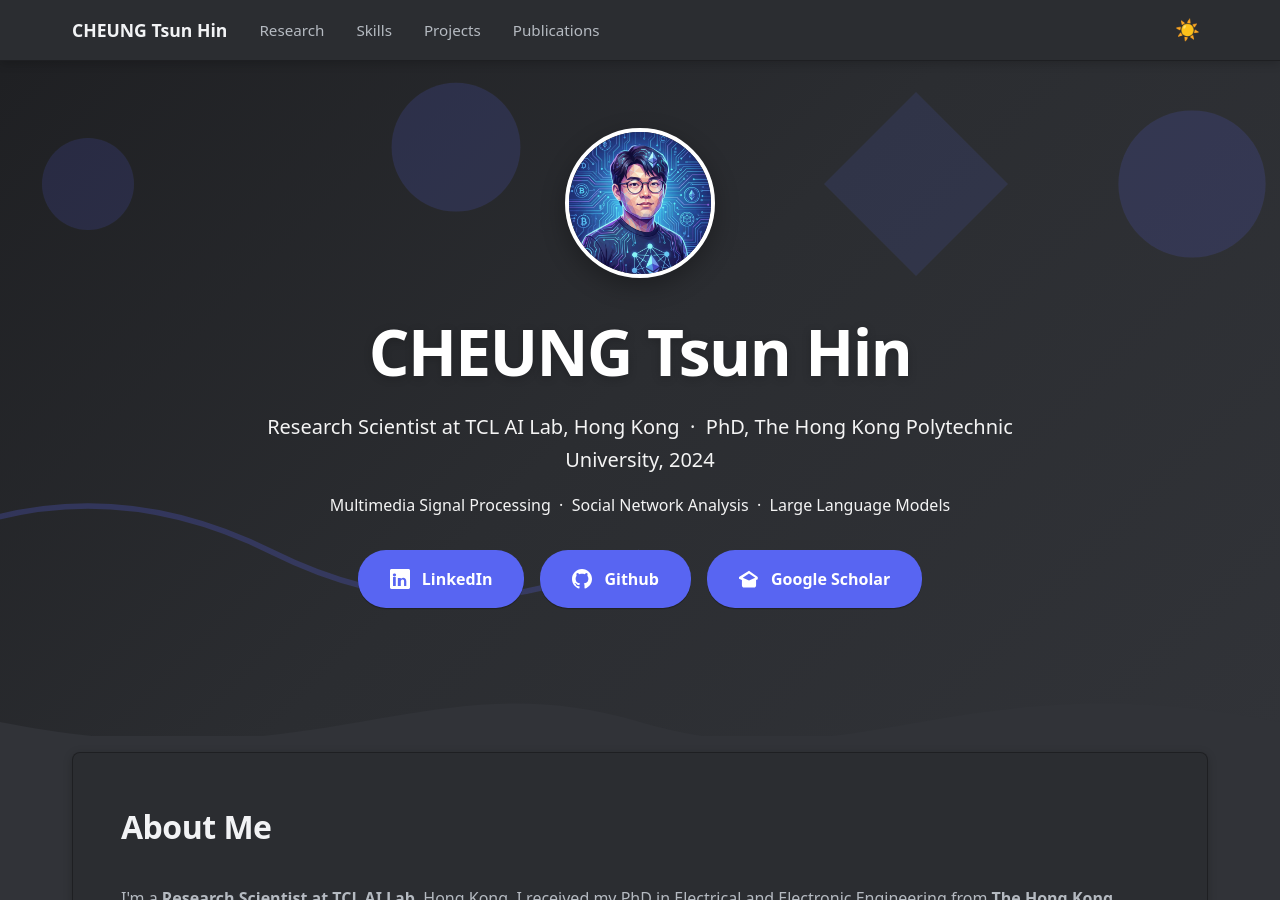
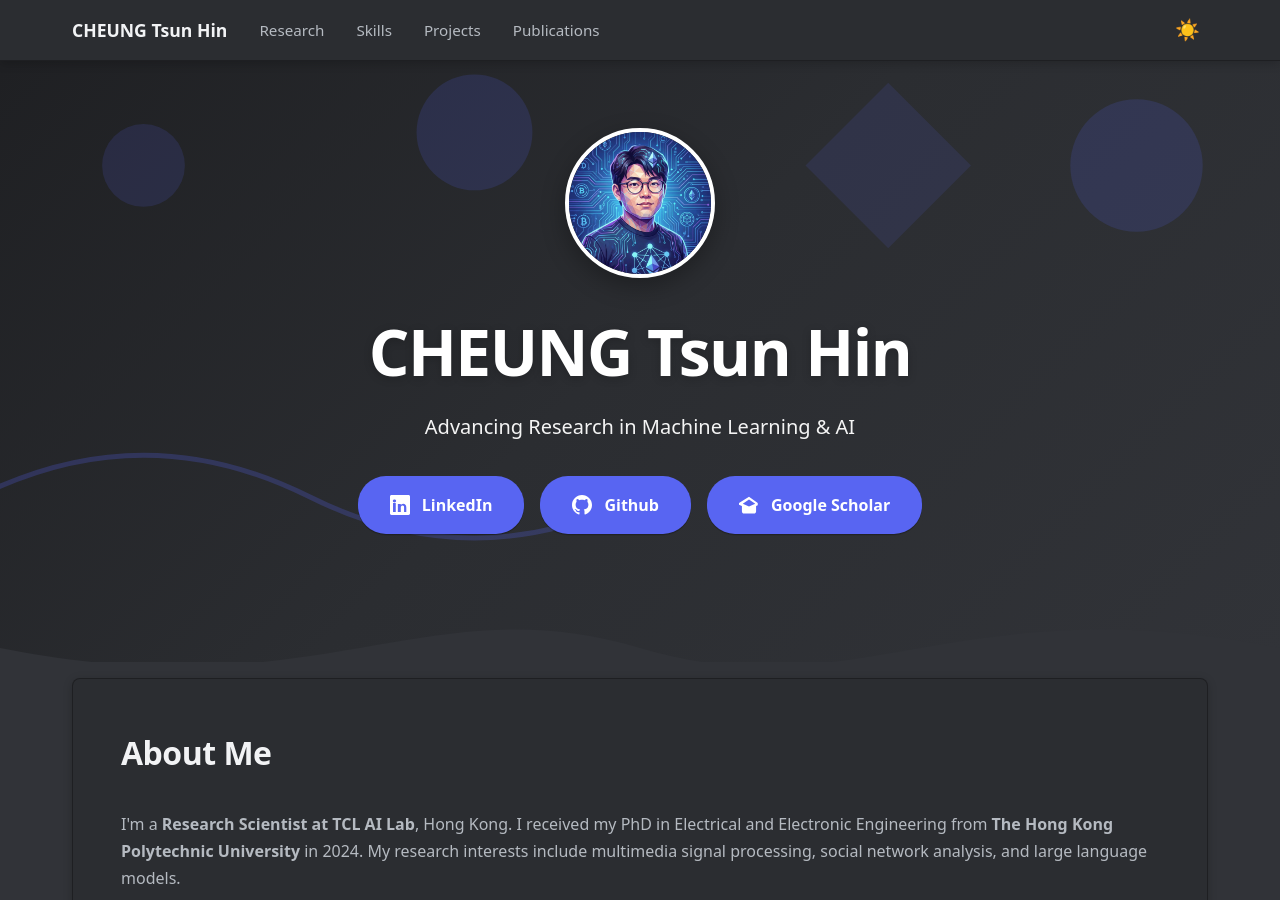
Before and after one commit to thcheung/thcheung.github.io, a Jekyll site: the page built from index.markdown, in a window 1280 px wide and 900 px high. Built offline with Jekyll 4.4.1, drawn with Linux system fonts in a browser that asks for light colours; some web fonts are replaced.

Commit message:
Revert header tagline to Advancing Research in Machine Learning & AI

```diff
--- a/_layouts/home.html
+++ b/_layouts/home.html
@@ -766,8 +766,7 @@
       <img src="assets/avator.jpeg" alt="CHEUNG Tsun Hin" class="avatar">
     </div>
     <h1>CHEUNG Tsun Hin</h1>
-    <p>Research Scientist at TCL AI Lab, Hong Kong &nbsp;&middot;&nbsp; PhD, The Hong Kong Polytechnic University, 2024</p>
-    <p style="font-size:1rem; margin-top:-1rem;">Multimedia Signal Processing &nbsp;&middot;&nbsp; Social Network Analysis &nbsp;&middot;&nbsp; Large Language Models</p>
+    <p>Advancing Research in Machine Learning &amp; AI</p>
     <div class="contact-info">
       <a href="https://www.linkedin.com/in/tsunhincheung" target="_blank">LinkedIn</a>
       <a href="https://github.com/thcheung" target="_blank">Github</a>
```
